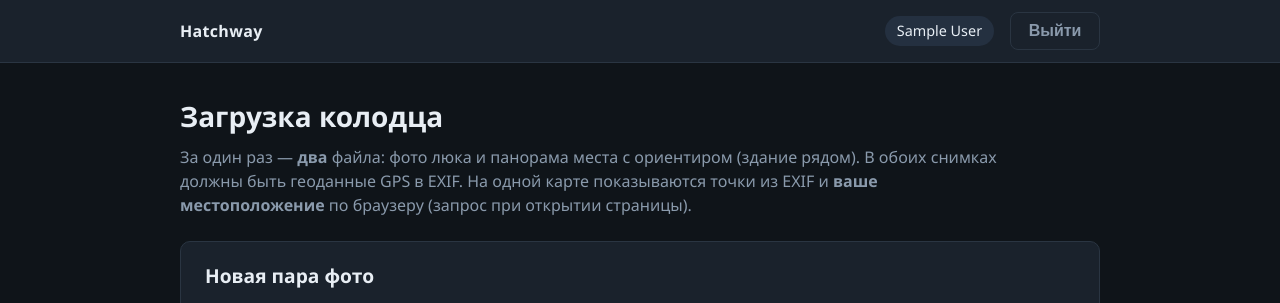
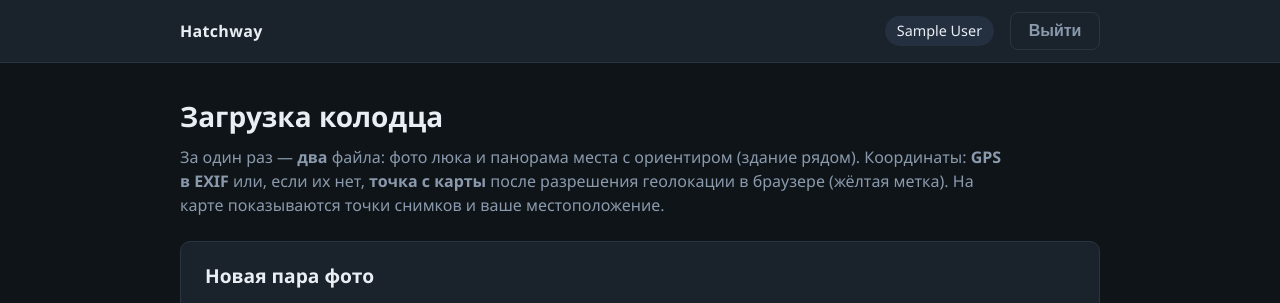
Before and after one commit to ha-harbor-ws/hatchway, a FastAPI app: page / in a window 1280 px wide. Shown: the top 303 px of the page. Run offline with FastAPI, Linux system fonts and the light colour scheme; the visitor is signed in with stand-in values (Sample User, id 1); tables that the repository leaves empty hold one stand-in row (values such as "Sample post"); some libraries are stand-ins or nearby versions.

Commit message:
Добавлен fallback геопозиции по карте

```diff
--- a/app/main.py
+++ b/app/main.py
@@ -83,6 +83,12 @@ def require_user(request: Request, db: Session) -> User:
 
 
 MAX_BYTES = MAX_UPLOAD_MB * 1024 * 1024
+
+
+def _truthy_form_flag(v: str | None) -> bool:
+    if v is None:
+        return False
+    return str(v).strip().lower() in ("1", "true", "yes", "on")
 
 
 def _parse_optional_user_map_geo(
@@ -289,6 +295,8 @@ async def upload_well(
     user_map_lat: str | None = Form(default=None),
     user_map_lon: str | None = Form(default=None),
     user_map_accuracy_m: str | None = Form(default=None),
+    hatch_from_map: str | None = Form(default=None),
+    panorama_from_map: str | None = Form(default=None),
     db: Session = Depends(get_db),
 ) -> HTMLResponse:
     user = require_user(request, db)
@@ -296,16 +304,32 @@ async def upload_well(
     hatch_data, hatch_ext = await _read_upload(hatch)
     pan_data, pan_ext = await _read_upload(panorama)
 
-    ok_h, lat_h, lon_h = get_gps_coords(hatch_data)
-    ok_p, lat_p, lon_p = get_gps_coords(pan_data)
-    if not ok_h:
-        raise HTTPException(status_code=400, detail="В фото люка нет геоданных EXIF (GPS)")
-    if not ok_p or lat_p is None or lon_p is None:
-        raise HTTPException(status_code=400, detail="В панорамном фото нет геоданных EXIF (GPS)")
-
     u_lat, u_lon, u_acc = _parse_optional_user_map_geo(
         user_map_lat, user_map_lon, user_map_accuracy_m
     )
+
+    ok_h, lat_h, lon_h = get_gps_coords(hatch_data)
+    ok_p, lat_p, lon_p = get_gps_coords(pan_data)
+
+    if not ok_h or lat_h is None or lon_h is None:
+        if _truthy_form_flag(hatch_from_map) and u_lat is not None and u_lon is not None:
+            lat_h, lon_h = float(u_lat), float(u_lon)
+            ok_h = True
+    if not ok_p or lat_p is None or lon_p is None:
+        if _truthy_form_flag(panorama_from_map) and u_lat is not None and u_lon is not None:
+            lat_p, lon_p = float(u_lat), float(u_lon)
+            ok_p = True
+
+    if not ok_h or lat_h is None or lon_h is None:
+        raise HTTPException(
+            status_code=400,
+            detail="В фото люка нет GPS в EXIF. Разрешите геолокацию в браузере или выберите фото с геометкой.",
+        )
+    if not ok_p or lat_p is None or lon_p is None:
+        raise HTTPException(
+            status_code=400,
+            detail="В панораме нет GPS в EXIF. Разрешите геолокацию в браузере или выберите фото с геометкой.",
+        )
 
     uid_folder = UPLOADS_DIR / str(user.id)
     uid_folder.mkdir(parents=True, exist_ok=True)
--- a/static/js/well_upload.js
+++ b/static/js/well_upload.js
@@ -16,10 +16,17 @@
 
   let hatchOk = false;
   let panOk = false;
+  let hatchFromMap = false;
+  let panFromMap = false;
   let hatchLoadGen = 0;
   let panLoadGen = 0;
   /** Последняя геопозиция с карты (браузер) — уходит на сервер при отправке формы */
   let lastUserMap = null;
+
+  async function recheckGpsAfterGeo() {
+    await onHatchChange();
+    await onPanChange();
+  }
 
   function _fileKey(file) {
     return file ? file.name + "|" + file.size + "|" + file.lastModified : "";
@@ -96,6 +103,7 @@
     if (!navigator.geolocation) {
       lastUserMap = null;
       geoStatus.textContent = "Геолокация в этом браузере недоступна.";
+      void recheckGpsAfterGeo();
       return;
     }
     geoStatus.textContent = "Запрос местоположения у браузера…";
@@ -131,15 +139,17 @@
         geoStatus.textContent = "Местоположение на карте (жёлтая точка).";
         fitMapToAll();
         invalidateMap();
+        void recheckGpsAfterGeo();
       },
       function (err) {
         lastUserMap = null;
         const codes = {
-          1: "Геолокация отклонена — карта только по EXIF фото.",
+          1: "Геолокация отклонена — без неё нельзя подставить координаты, если в EXIF нет GPS.",
           2: "Не удалось определить местоположение.",
           3: "Превышено время ожидания геолокации.",
         };
         geoStatus.textContent = codes[err.code] || "Геолокация недоступна.";
+        void recheckGpsAfterGeo();
       },
       { enableHighAccuracy: true, timeout: 20000, maximumAge: 60000 }
     );
@@ -246,11 +256,11 @@
     clientError.hidden = true;
     if (submitHint) {
       if (hatchOk && panOk) {
-        submitHint.textContent = "Оба снимка с GPS — можно отправить на сервер.";
+        submitHint.textContent = "Оба снимка с координатами (EXIF и/или карта) — можно отправить на сервер.";
         submitHint.className = "small hint ok";
       } else {
         submitHint.textContent =
-          "Кнопка включится, когда в обоих файлах будет распознан GPS в EXIF (зелёные подсказки и точки на карте). Снимки с телефона обычно подходят, если при съёмке была включена геолокация.";
+          "Нужны координаты для обоих файлов: GPS в EXIF или точка с карты после разрешения геолокации. Подсказки под полями и маркеры на карте покажут готовность.";
         submitHint.className = "small muted";
       }
     }
@@ -259,11 +269,12 @@
   async function onHatchChange() {
     const gen = ++hatchLoadGen;
     hatchOk = false;
+    hatchFromMap = false;
     removeHatchMarker();
     updateSubmit();
     const f = hatchInput.files && hatchInput.files[0];
     if (!f) {
-      hatchHint.textContent = "Выберите файл — проверим GPS в EXIF.";
+      hatchHint.textContent = "Выберите файл — проверим GPS в EXIF или подставим точку с карты.";
       hatchHint.classList.remove("ok", "bad");
       fitMapToAll();
       updateSubmit();
@@ -273,21 +284,37 @@
     const pos = await readGps(f);
     if (gen !== hatchLoadGen) return;
     if (_fileKey(hatchInput.files && hatchInput.files[0]) !== key) return;
-    if (!pos) {
+    let useLat;
+    let useLon;
+    let fromMap = false;
+    if (pos) {
+      useLat = pos.lat;
+      useLon = pos.lon;
+      fromMap = false;
+    } else if (lastUserMap && Number.isFinite(lastUserMap.lat) && Number.isFinite(lastUserMap.lon)) {
+      useLat = lastUserMap.lat;
+      useLon = lastUserMap.lon;
+      fromMap = true;
+    } else {
       setHint(
         hatchHint,
         false,
         "",
-        "В этом файле не найдены GPS-координаты в EXIF. Снимок с телефона с включённой геолокацией обычно подходит."
+        "В EXIF нет GPS. Разрешите геолокацию (жёлтая точка на карте) или выберите фото с геометкой."
       );
       fitMapToAll();
       updateSubmit();
       return;
     }
     hatchOk = true;
-    setHint(hatchHint, true, "GPS в EXIF найден — точка на карте (синяя).", "");
+    hatchFromMap = fromMap;
+    if (fromMap) {
+      setHint(hatchHint, true, "В EXIF нет GPS — для люка используем координаты с карты (браузер), синяя точка.", "");
+    } else {
+      setHint(hatchHint, true, "GPS в EXIF найден — точка на карте (синяя).", "");
+    }
     try {
-      hatchMarker = L.circleMarker([pos.lat, pos.lon], {
+      hatchMarker = L.circleMarker([useLat, useLon], {
         radius: 10,
         color: "#2a7abf",
         weight: 2,
@@ -295,7 +322,7 @@
         fillOpacity: 0.95,
       })
         .addTo(map)
-        .bindPopup("Люк: координаты из EXIF этого фото");
+        .bindPopup(fromMap ? "Люк: координаты с карты (EXIF без GPS)" : "Люк: координаты из EXIF этого фото");
       fitMapToAll();
       invalidateMap();
     } catch (e) {
@@ -308,11 +335,12 @@
   async function onPanChange() {
     const gen = ++panLoadGen;
     panOk = false;
+    panFromMap = false;
     removePanMarker();
     updateSubmit();
     const f = panInput.files && panInput.files[0];
     if (!f) {
-      panHint.textContent = "Выберите файл — проверим GPS в EXIF.";
+      panHint.textContent = "Выберите файл — проверим GPS в EXIF или подставим точку с карты.";
       panHint.classList.remove("ok", "bad");
       fitMapToAll();
       updateSubmit();
@@ -322,16 +350,37 @@
     const pos = await readGps(f);
     if (gen !== panLoadGen) return;
     if (_fileKey(panInput.files && panInput.files[0]) !== key) return;
-    if (!pos) {
-      setHint(panHint, false, "", "В этом файле не найдены GPS-координаты в EXIF.");
+    let useLat;
+    let useLon;
+    let fromMap = false;
+    if (pos) {
+      useLat = pos.lat;
+      useLon = pos.lon;
+      fromMap = false;
+    } else if (lastUserMap && Number.isFinite(lastUserMap.lat) && Number.isFinite(lastUserMap.lon)) {
+      useLat = lastUserMap.lat;
+      useLon = lastUserMap.lon;
+      fromMap = true;
+    } else {
+      setHint(
+        panHint,
+        false,
+        "",
+        "В EXIF нет GPS. Разрешите геолокацию (жёлтая точка) или выберите фото с геометкой."
+      );
       fitMapToAll();
       updateSubmit();
       return;
     }
     panOk = true;
-    setHint(panHint, true, "GPS в EXIF найден — точка на карте (зелёная).", "");
+    panFromMap = fromMap;
+    if (fromMap) {
+      setHint(panHint, true, "В EXIF нет GPS — для панорамы используем координаты с карты (браузер), зелёная точка.", "");
+    } else {
+      setHint(panHint, true, "GPS в EXIF найден — точка на карте (зелёная).", "");
+    }
     try {
-      panMarker = L.circleMarker([pos.lat, pos.lon], {
+      panMarker = L.circleMarker([useLat, useLon], {
         radius: 10,
         color: "#2d8a4e",
         weight: 2,
@@ -339,7 +388,7 @@
         fillOpacity: 0.95,
       })
         .addTo(map)
-        .bindPopup("Панорама: координаты из EXIF этого фото");
+        .bindPopup(fromMap ? "Панорама: координаты с карты (EXIF без GPS)" : "Панорама: координаты из EXIF этого фото");
       fitMapToAll();
       invalidateMap();
     } catch (e) {
@@ -359,7 +408,7 @@
 
   if (typeof globalThis.exifr === "undefined" && submitHint) {
     submitHint.textContent =
-      "Не загрузилась библиотека EXIF (cdn.jsdelivr.net). Проверьте сеть, VPN или блокировщик — без неё GPS в файлах не проверить и кнопка не активируется.";
+      "Библиотека EXIF не загрузилась — в файлах не проверить GPS. Координаты можно подставить с карты после разрешения геолокации (если она доступна).";
     submitHint.className = "small hint bad";
   } else {
     updateSubmit();
@@ -369,7 +418,7 @@
     e.preventDefault();
     clientError.hidden = true;
     if (!hatchOk || !panOk) {
-      clientError.textContent = "Сначала выберите два снимка с GPS в EXIF.";
+      clientError.textContent = "Сначала выберите оба файла и дождитесь координат (EXIF или карта).";
       clientError.hidden = false;
       return;
     }
@@ -382,6 +431,12 @@
       if (typeof lastUserMap.acc === "number" && isFinite(lastUserMap.acc)) {
         fd.append("user_map_accuracy_m", String(lastUserMap.acc));
       }
+    }
+    if (hatchFromMap) {
+      fd.append("hatch_from_map", "1");
+    }
+    if (panFromMap) {
+      fd.append("panorama_from_map", "1");
     }
     if (submitBtn) submitBtn.disabled = true;
     try {
@@ -403,8 +458,10 @@
         form.reset();
         hatchOk = false;
         panOk = false;
-        hatchHint.textContent = "Выберите файл — проверим GPS в EXIF.";
-        panHint.textContent = "Выберите файл — проверим GPS в EXIF.";
+        hatchFromMap = false;
+        panFromMap = false;
+        hatchHint.textContent = "Выберите файл — проверим GPS в EXIF или подставим точку с карты.";
+        panHint.textContent = "Выберите файл — проверим GPS в EXIF или подставим точку с карты.";
         hatchHint.classList.remove("ok", "bad");
         panHint.classList.remove("ok", "bad");
         removeHatchMarker();
--- a/templates/dashboard.html
+++ b/templates/dashboard.html
@@ -2,7 +2,7 @@
 {% block title %}Кабинет — Hatchway{% endblock %}
 {% block content %}
 <h1>Загрузка колодца</h1>
-<p class="lead">За один раз — <strong>два</strong> файла: фото люка и панорама места с ориентиром (здание рядом). В обоих снимках должны быть геоданные GPS в EXIF. На одной карте показываются точки из EXIF и <strong>ваше местоположение</strong> по браузеру (запрос при открытии страницы).</p>
+<p class="lead">За один раз — <strong>два</strong> файла: фото люка и панорама места с ориентиром (здание рядом). Координаты: <strong>GPS в EXIF</strong> или, если их нет, <strong>точка с карты</strong> после разрешения геолокации в браузере (жёлтая метка). На карте показываются точки снимков и ваше местоположение.</p>
 
 <section class="card upload-section">
   <h2>Новая пара фото</h2>
@@ -25,7 +25,7 @@
     </div>
 
     <p class="error" id="client-error" hidden role="alert"></p>
-    <p class="small muted" id="submit-hint">Кнопка станет активной, когда в <strong>обоих</strong> выбранных файлах будет распознан GPS в EXIF (под полями появятся зелёные подсказки и точки на карте).</p>
+    <p class="small muted" id="submit-hint">Кнопка станет активной, когда для <strong>обоих</strong> файлов есть координаты: из EXIF или с карты (нужна геолокация браузера).</p>
     <div class="submit-row">
       <button type="submit" class="btn primary" id="submit-btn" disabled>Отправить на сервер</button>
     </div>
```
